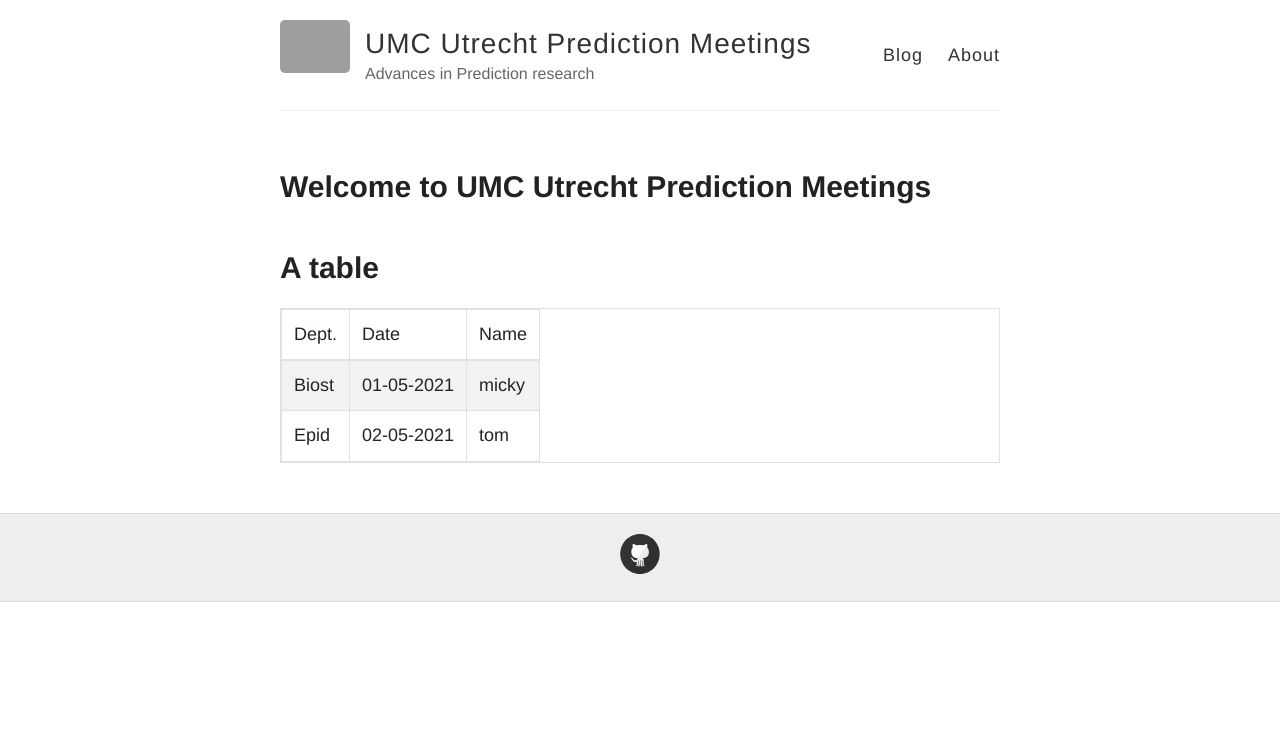
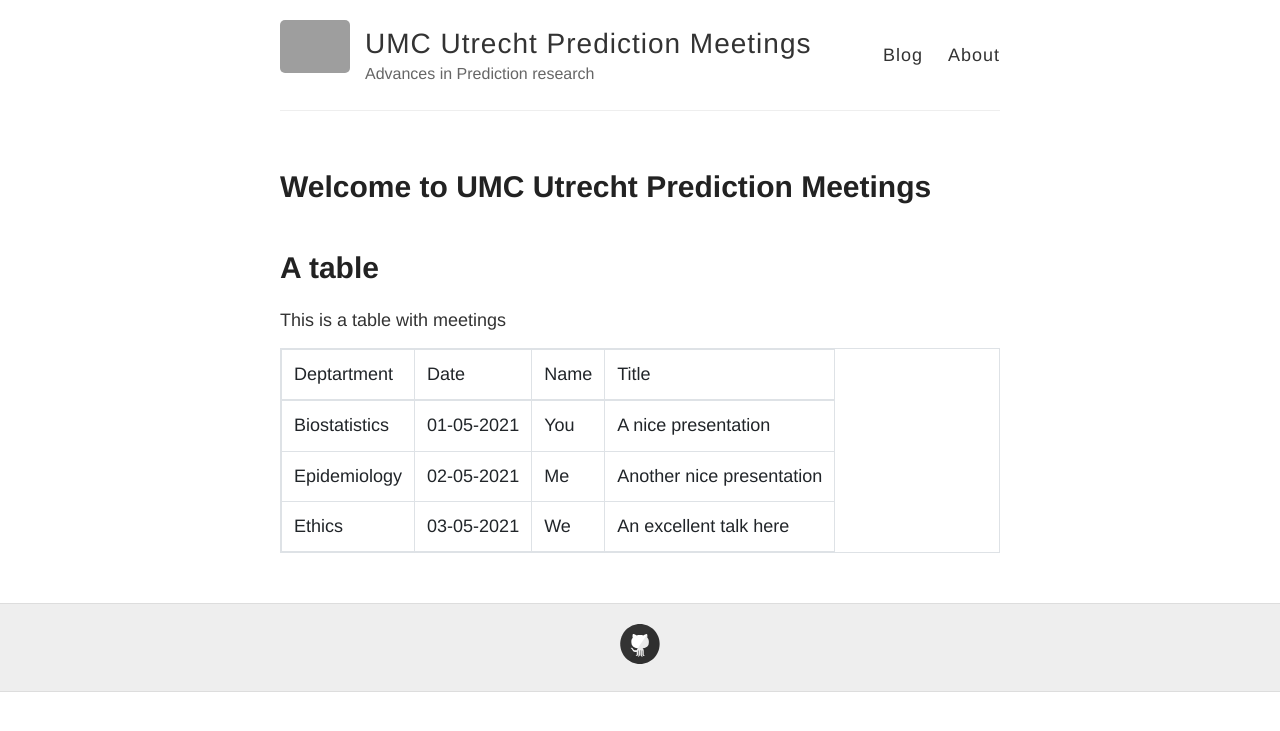
Before and after one commit to UMCPredictionMeetings/UMCPredictionMeetings.github.io, a Jekyll site: the page built from index.md, in a window 1280 px wide. Shown: the top 731 px of the page. Built offline with Jekyll 4.4.1, drawn with Linux system fonts in a browser that asks for light colours; grey boxes are pictures that could not be loaded.

Commit message:
Update index.md

```diff
--- a/index.md
+++ b/index.md
@@ -7,8 +7,11 @@ published: true
 
 # A table
 
-| Dept. | Date 		 | Name   |
-|-------| -----------| -------|
-| Biost | 01-05-2021 | micky  |
-| Epid  | 02-05-2021 | tom    |
-{: .table .table-striped .table-hover .table-bordered .table-responsive}
+This is a table with meetings
+
+| Deptartment   | Date       | Name | Title                     |
+|:--------------|:-----------|:-----|:--------------------------|
+| Biostatistics | 01-05-2021 | You  | A nice presentation       |
+| Epidemiology  | 02-05-2021 | Me   | Another nice presentation |
+| Ethics        | 03-05-2021 | We   | An excellent talk here    |
+{: .table .thead-light .table-hover .table-bordered .table-responsive}
```
